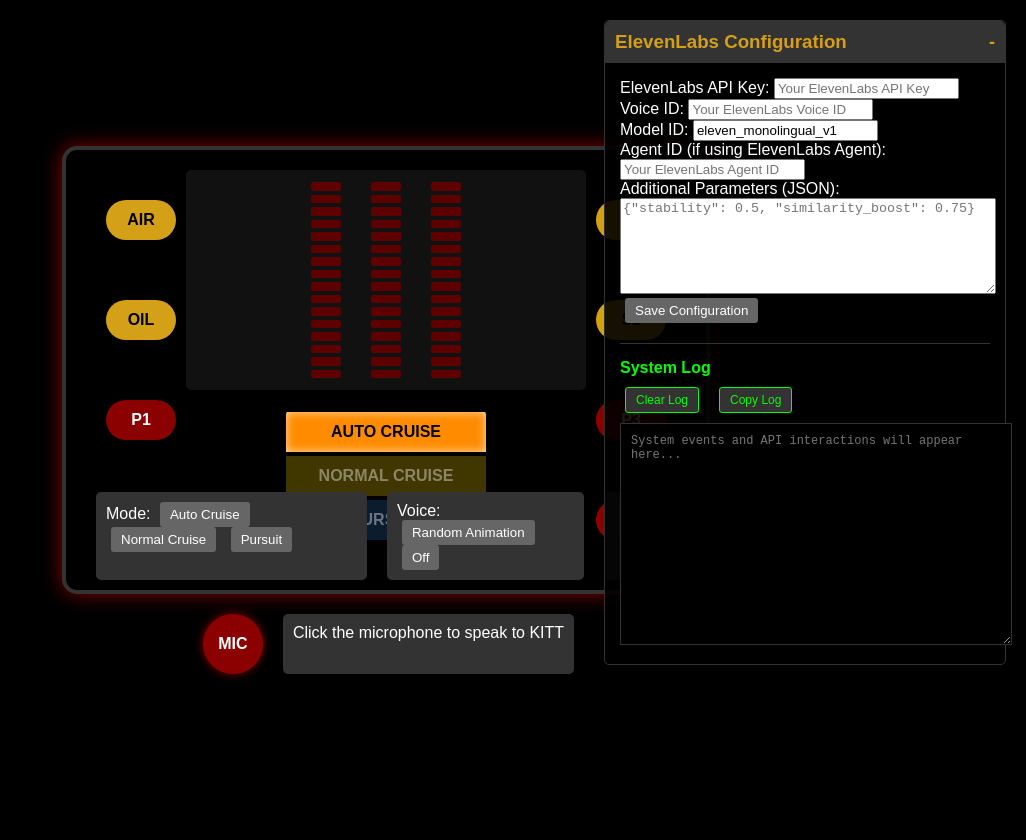
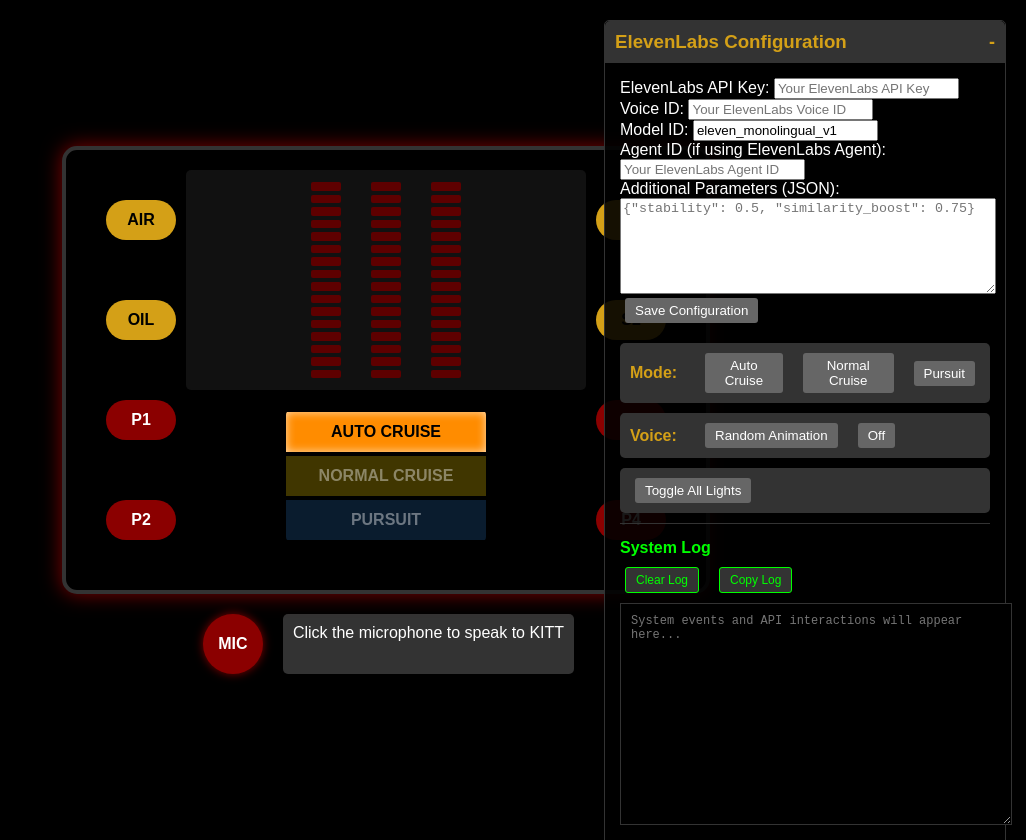
Before and after one commit to NickFranceschina/kitt-dashboard, a website: page index.html in a window 1280 px wide. Shown: the whole page, without its empty margins (254-1280 px from the left). Drawn offline with Linux system fonts and the light colour scheme; no server answers.

Commit message:
moving ilght testing  buttons into config panel

```diff
--- a/css/styles.css
+++ b/css/styles.css
@@ -172,7 +172,16 @@
     background-color: #333;
     padding: 10px;
     border-radius: 5px;
-    margin: 0 10px;
+    margin: 10px 0;
+    display: flex;
+    align-items: center;
+    gap: 10px;
+}
+
+.control-panel span {
+    color: #d4a017;
+    font-weight: bold;
+    min-width: 60px;
 }
 
 button {
--- a/index.html
+++ b/index.html
@@ -33,23 +33,6 @@
             <div id="s2" class="button amber-button">S2</div>
             <div id="p3" class="button red-button">P3</div>
             <div id="p4" class="button red-button">P4</div>
-        </div>
-
-        <div class="controls">
-            <div class="control-panel">
-                <span>Mode:</span>
-                <button id="btn-auto">Auto Cruise</button>
-                <button id="btn-normal">Normal Cruise</button>
-                <button id="btn-pursuit">Pursuit</button>
-            </div>
-            <div class="control-panel">
-                <span>Voice:</span>
-                <button id="btn-voice-random">Random Animation</button>
-                <button id="btn-voice-off">Off</button>
-            </div>
-            <div class="control-panel">
-                <button id="btn-toggle-all">Toggle All Lights</button>
-            </div>
         </div>
     </div>
 
@@ -91,6 +74,20 @@
                 </div>
                 <button id="save-config" class="save-button">Save Configuration</button>
             </div>
+            <div class="control-panel">
+                <span>Mode:</span>
+                <button id="btn-auto">Auto Cruise</button>
+                <button id="btn-normal">Normal Cruise</button>
+                <button id="btn-pursuit">Pursuit</button>
+            </div>
+            <div class="control-panel">
+                <span>Voice:</span>
+                <button id="btn-voice-random">Random Animation</button>
+                <button id="btn-voice-off">Off</button>
+            </div>
+            <div class="control-panel">
+                <button id="btn-toggle-all">Toggle All Lights</button>
+            </div>
             <div class="logging-section">
                 <h4>System Log</h4>
                 <div class="log-controls">
```
